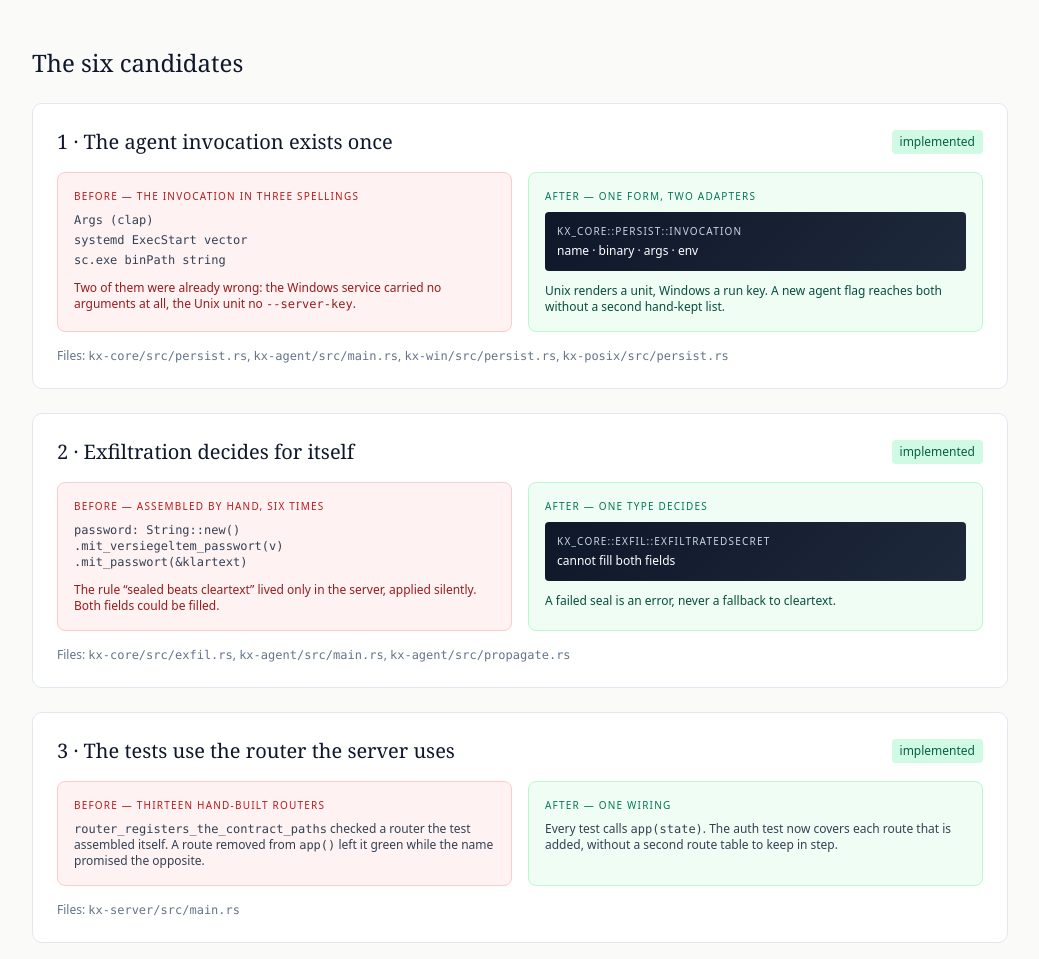
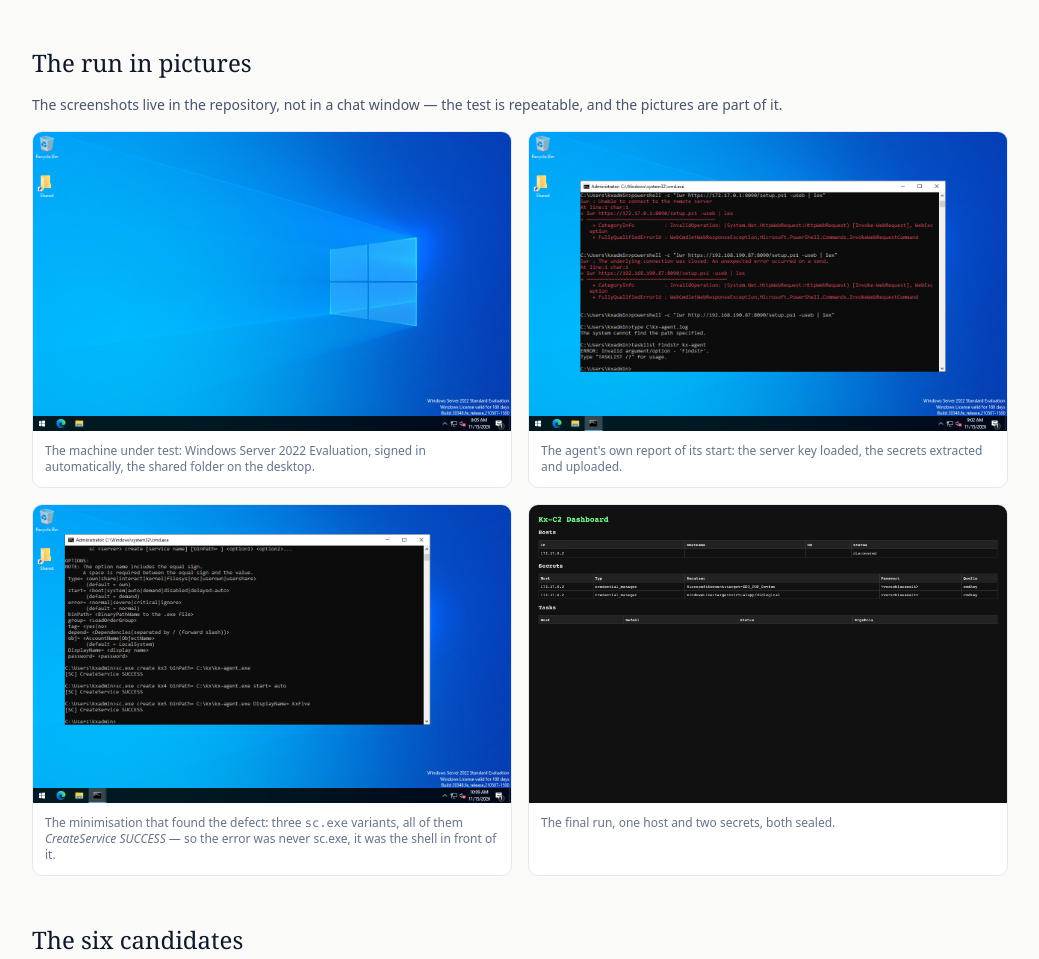
Before and after one commit to arn0ld87/testwurm, a plain HTML site: page docs/reviews/architecture-review-2026-11-15-nach-der-welle.html in a window 1280 px wide. Shown: the part 1511-2470 px from the top of the page, without its empty margins (120-1159 px from the left). Drawn offline with nearby package versions, Linux system fonts and the light colour scheme.

Commit message:
docs: der Verlauf des Windows-Laufs als Bilder im Repository
Fuenf Screenshots: der Desktop der VM, die Startmeldung des Agenten, die
sc.exe-Minimierung, die die Ursache der Fehlermeldung gezeigt hat, und das
Dashboard nach dem finalen Lauf.

Ein Test, der sich wiederholen laesst, gehoert mit seinem Beleg ins
Repository — nicht in einen Chat-Verlauf.

```diff
--- a/docs/reviews/architecture-review-2026-11-15-nach-der-welle.html
+++ b/docs/reviews/architecture-review-2026-11-15-nach-der-welle.html
@@ -69,6 +69,45 @@ sequenceDiagram
         </p>
         <div class="card overflow-hidden">
           <img src="dashboard-windows-vm.png" alt="Dashboard des C2 mit den Daten aus der Windows-VM" class="w-full" />
+        </div>
+      </section>
+
+      <!-- ====================== THE RUN IN PICTURES ====================== -->
+      <section class="space-y-4">
+        <h2 class="font-serif text-2xl">The run in pictures</h2>
+        <p class="text-sm text-slate-600 max-w-3xl">
+          The screenshots live in the repository, not in a chat window — the test
+          is repeatable, and the pictures are part of it.
+        </p>
+        <div class="grid sm:grid-cols-2 gap-4">
+          <div class="card overflow-hidden">
+            <img src="windows-vm/01-desktop.png" alt="Windows Server 2022 in der VM" class="w-full" />
+            <p class="p-3 text-xs text-slate-500">
+              The machine under test: Windows Server 2022 Evaluation, signed in
+              automatically, the shared folder on the desktop.
+            </p>
+          </div>
+          <div class="card overflow-hidden">
+            <img src="windows-vm/03-agent-log.png" alt="Startmeldung des Agenten in der VM" class="w-full" />
+            <p class="p-3 text-xs text-slate-500">
+              The agent's own report of its start: the server key loaded, the
+              secrets extracted and uploaded.
+            </p>
+          </div>
+          <div class="card overflow-hidden">
+            <img src="windows-vm/04-sc-exe-test.png" alt="sc.exe-Aufrufe in der VM" class="w-full" />
+            <p class="p-3 text-xs text-slate-500">
+              The minimisation that found the defect: three <code class="font-mono">sc.exe</code>
+              variants, all of them <em>CreateService SUCCESS</em> — so the error
+              was never sc.exe, it was the shell in front of it.
+            </p>
+          </div>
+          <div class="card overflow-hidden">
+            <img src="windows-vm/05-dashboard-final.png" alt="Dashboard nach dem finalen Lauf" class="w-full" />
+            <p class="p-3 text-xs text-slate-500">
+              The final run, one host and two secrets, both sealed.
+            </p>
+          </div>
         </div>
       </section>
 
```
Also changed, not shown: docs/reviews/windows-vm/01-desktop.png (added), docs/reviews/windows-vm/02-dashboard-im-fenster.png (added), docs/reviews/windows-vm/03-agent-log.png (added), docs/reviews/windows-vm/04-sc-exe-test.png (added), docs/reviews/windows-vm/05-dashboard-final.png (added).
